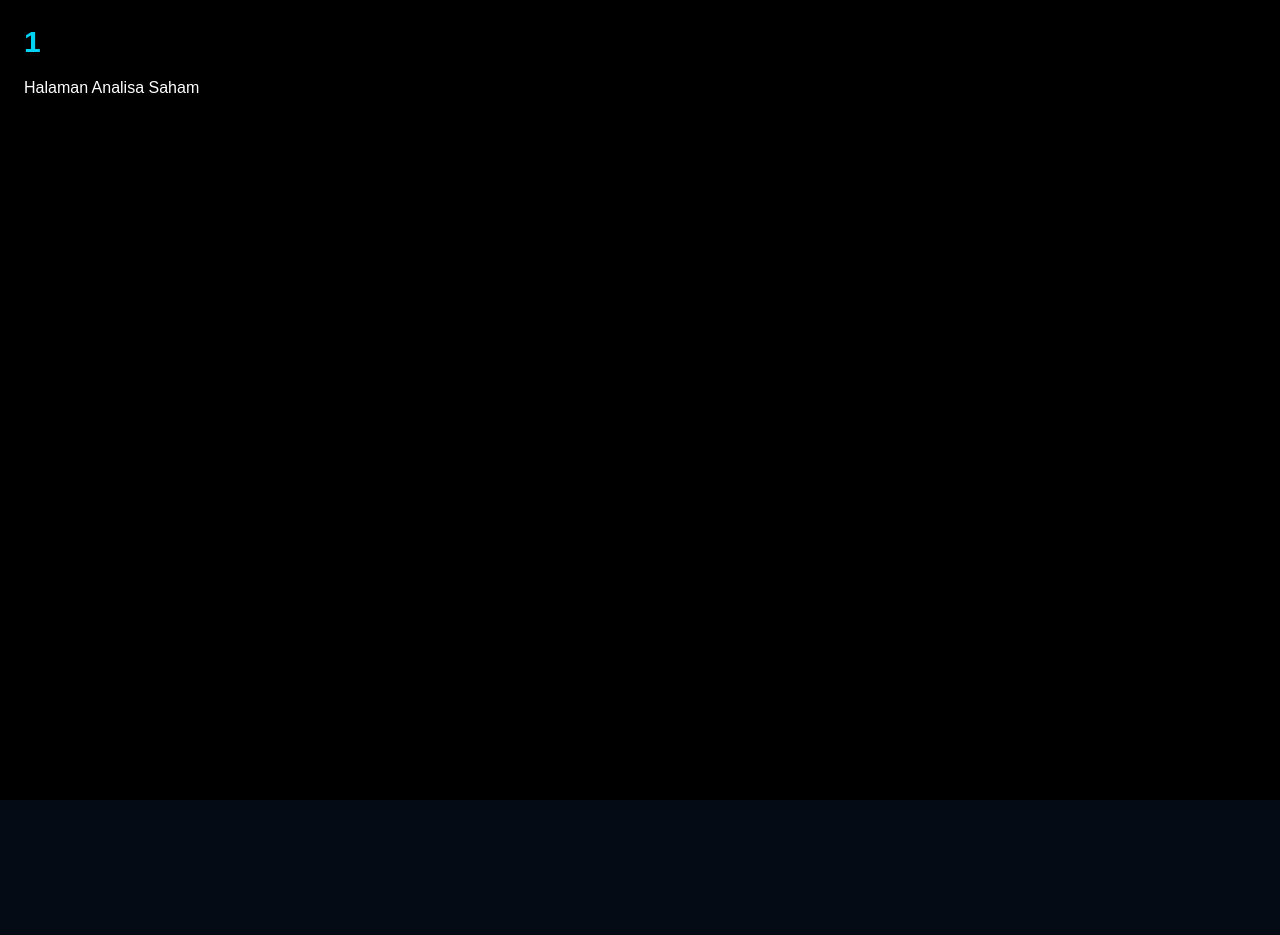
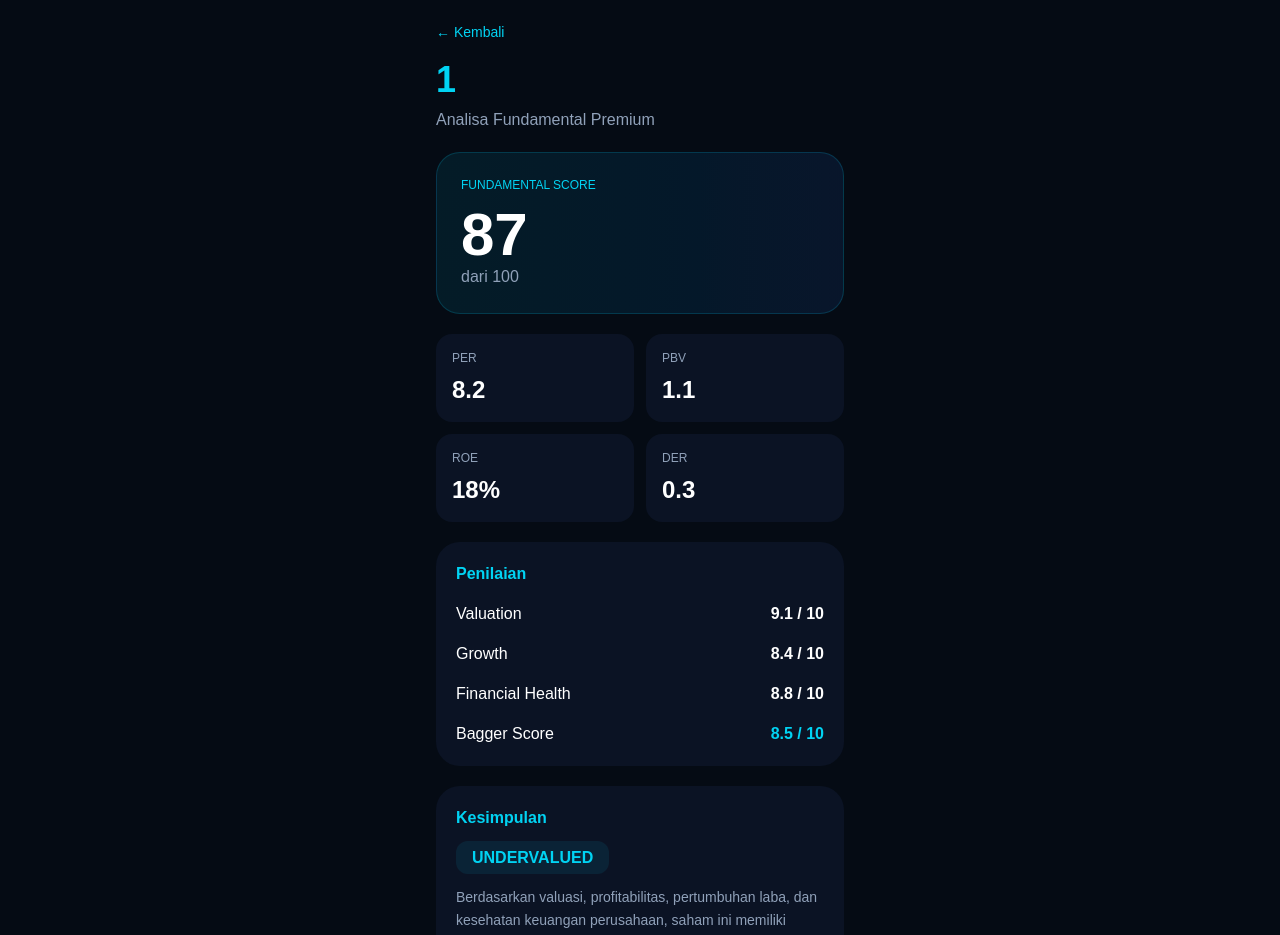
Before and after one commit to pediaboy/analisis, a Next.js app: page /analisa/1 in a window 1280 px wide. Shown: the top 935 px of the page. Before the commit the page ends 800 px from the top, so only its background shows below. Built offline with nearby package versions, Linux system fonts and the light colour scheme.

Commit message:
Update page.tsx

```diff
--- a/app/analisa/[kode]/page.tsx
+++ b/app/analisa/[kode]/page.tsx
@@ -6,14 +6,198 @@ export default async function AnalisaPage({
   const { kode } = await params;
 
   return (
-    <main className="min-h-screen bg-black text-white p-6">
-      <h1 className="text-3xl font-bold text-cyan-400">
-        {kode}
-      </h1>
+    <main className="min-h-screen max-w-md mx-auto bg-[#050B14] text-white">
 
-      <p className="mt-4">
-        Halaman Analisa Saham
-      </p>
+      {/* HEADER */}
+      <div className="p-5">
+
+        <a
+          href="/"
+          className="text-cyan-400 text-sm"
+        >
+          ← Kembali
+        </a>
+
+        <h1 className="text-4xl font-bold text-cyan-400 mt-4">
+          {kode}
+        </h1>
+
+        <p className="text-slate-400 mt-2">
+          Analisa Fundamental Premium
+        </p>
+
+      </div>
+
+      {/* SCORE */}
+      <div className="px-5">
+
+        <div className="rounded-3xl p-6 bg-gradient-to-r from-cyan-500/10 to-blue-500/10 border border-cyan-500/20">
+
+          <div className="text-xs text-cyan-400">
+            FUNDAMENTAL SCORE
+          </div>
+
+          <div className="text-6xl font-bold mt-3">
+            87
+          </div>
+
+          <div className="text-slate-400">
+            dari 100
+          </div>
+
+        </div>
+
+      </div>
+
+      {/* METRIK */}
+      <div className="px-5 mt-5">
+
+        <div className="grid grid-cols-2 gap-3">
+
+          <div className="bg-[#0B1324] rounded-2xl p-4">
+            <div className="text-xs text-slate-400">
+              PER
+            </div>
+
+            <div className="text-2xl font-bold mt-2">
+              8.2
+            </div>
+          </div>
+
+          <div className="bg-[#0B1324] rounded-2xl p-4">
+            <div className="text-xs text-slate-400">
+              PBV
+            </div>
+
+            <div className="text-2xl font-bold mt-2">
+              1.1
+            </div>
+          </div>
+
+          <div className="bg-[#0B1324] rounded-2xl p-4">
+            <div className="text-xs text-slate-400">
+              ROE
+            </div>
+
+            <div className="text-2xl font-bold mt-2">
+              18%
+            </div>
+          </div>
+
+          <div className="bg-[#0B1324] rounded-2xl p-4">
+            <div className="text-xs text-slate-400">
+              DER
+            </div>
+
+            <div className="text-2xl font-bold mt-2">
+              0.3
+            </div>
+          </div>
+
+        </div>
+
+      </div>
+
+      {/* SCORING */}
+      <div className="px-5 mt-5">
+
+        <div className="bg-[#0B1324] rounded-3xl p-5">
+
+          <h2 className="font-bold text-cyan-400">
+            Penilaian
+          </h2>
+
+          <div className="space-y-4 mt-4">
+
+            <div className="flex justify-between">
+              <span>Valuation</span>
+              <span className="font-bold">
+                9.1 / 10
+              </span>
+            </div>
+
+            <div className="flex justify-between">
+              <span>Growth</span>
+              <span className="font-bold">
+                8.4 / 10
+              </span>
+            </div>
+
+            <div className="flex justify-between">
+              <span>Financial Health</span>
+              <span className="font-bold">
+                8.8 / 10
+              </span>
+            </div>
+
+            <div className="flex justify-between">
+              <span>Bagger Score</span>
+              <span className="font-bold text-cyan-400">
+                8.5 / 10
+              </span>
+            </div>
+
+          </div>
+
+        </div>
+
+      </div>
+
+      {/* KESIMPULAN */}
+      <div className="px-5 mt-5">
+
+        <div className="bg-[#0B1324] rounded-3xl p-5">
+
+          <h2 className="font-bold text-cyan-400">
+            Kesimpulan
+          </h2>
+
+          <div className="mt-4">
+
+            <span className="px-4 py-2 rounded-xl bg-cyan-500/10 text-cyan-400 font-semibold">
+              UNDERVALUED
+            </span>
+
+          </div>
+
+          <p className="text-sm text-slate-400 mt-4 leading-relaxed">
+            Berdasarkan valuasi, profitabilitas,
+            pertumbuhan laba, dan kesehatan
+            keuangan perusahaan, saham ini
+            memiliki prospek yang menarik untuk
+            dipantau lebih lanjut.
+          </p>
+
+        </div>
+
+      </div>
+
+      {/* CTA VIP */}
+      <div className="px-5 mt-5 mb-10">
+
+        <div className="rounded-3xl p-5 bg-gradient-to-r from-cyan-500/10 to-blue-500/10 border border-cyan-500/20">
+
+          <h2 className="font-bold">
+            Unlock VIP Analysis 💎
+          </h2>
+
+          <p className="text-sm text-slate-400 mt-3">
+            Bandarmologi, BSJP, BPJS,
+            Watchlist Premium dan Scanner
+            Multibagger.
+          </p>
+
+          <a
+            href="/vip"
+            className="block text-center mt-4 py-4 rounded-2xl bg-gradient-to-r from-cyan-500 to-blue-600 font-semibold"
+          >
+            Login VIP
+          </a>
+
+        </div>
+
+      </div>
+
     </main>
   );
 }
```
